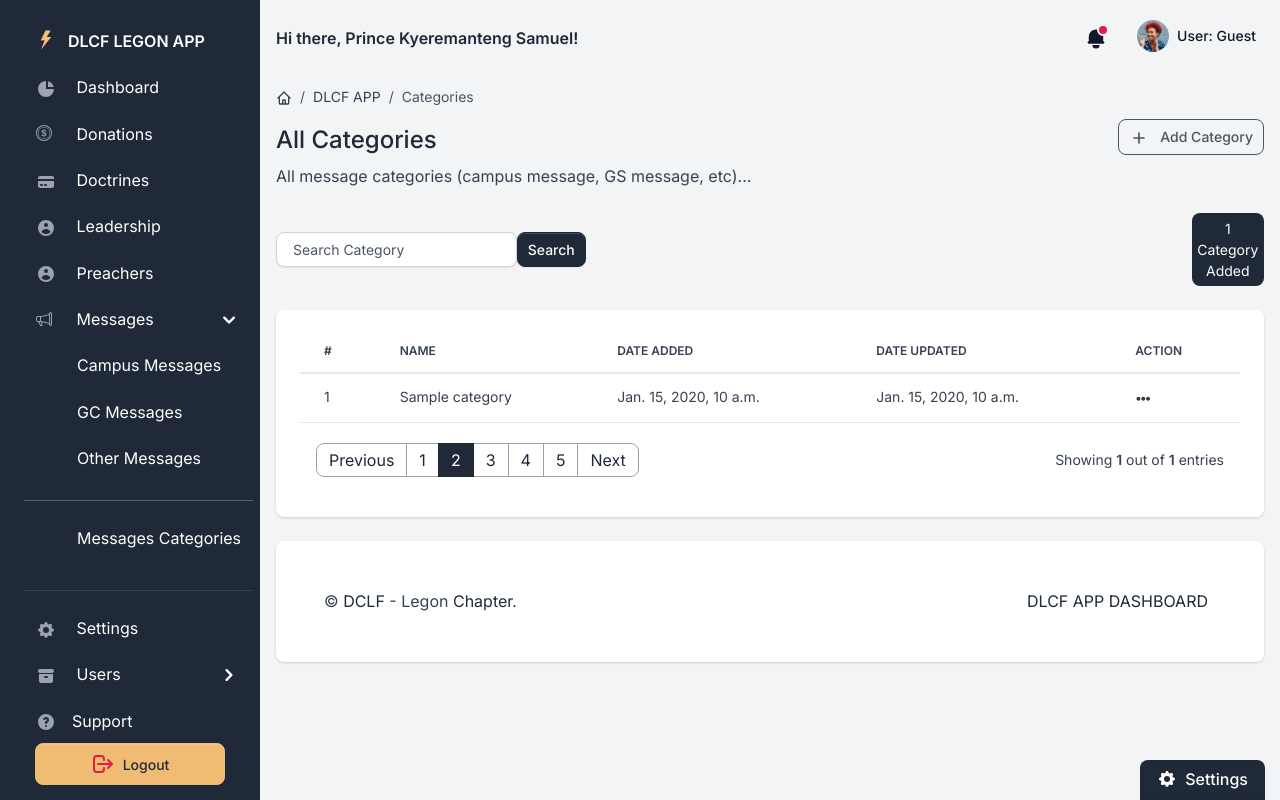
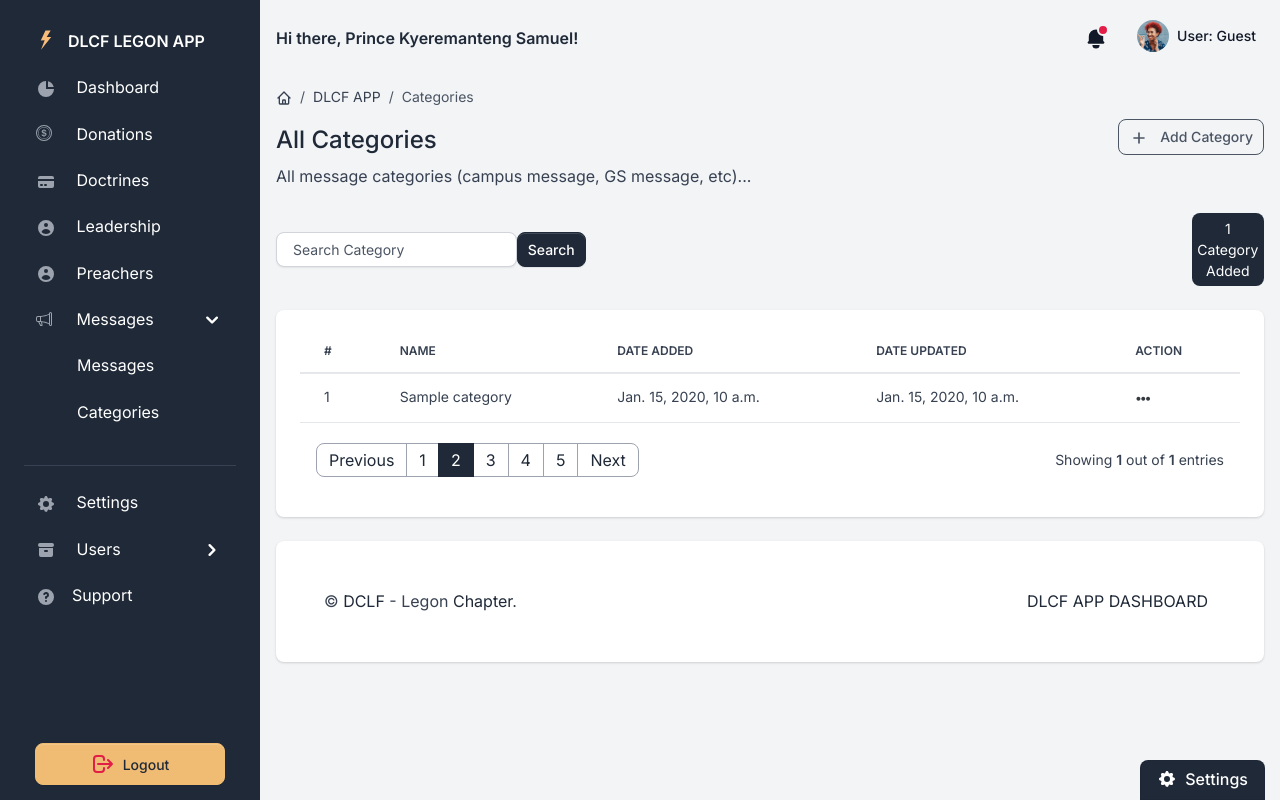
Before and after one commit to DCLF-LEGON/app_backend, a Django app: template core/dashboard/templates/dashboard/categories.html in a window 1280 px wide, after a click on "Messages". Run offline with Django 4.2, Linux system fonts and the light colour scheme; the template is opened without the code that fills it: most values are stand-ins (such as "Sample title", 1, 10 or a date in 2020); some libraries are stand-ins or nearby versions.

Commit message:
Update sidebar.html

```diff
--- a/core/dashboard/templates/includes/sidebar.html
+++ b/core/dashboard/templates/includes/sidebar.html
@@ -148,23 +148,12 @@
                   <ul class="flex-column nav">
                     <li class="nav-item {% if 'bootstrap-tables' in segment %} active {% endif %}">
                       <a class="nav-link" href="{% url 'dashboard:messages' %}">
-                        <span class="sidebar-text">Campus Messages</span>
+                        <span class="sidebar-text">Messages</span>
                       </a>
                     </li>
                     <li class="nav-item {% if 'bootstrap-tables' in segment %} active {% endif %}">
-                      <a class="nav-link" href="{% url 'dashboard:messages' %}">
-                        <span class="sidebar-text">GC Messages</span>
-                      </a>
-                    </li>
-                    <li class="nav-item {% if 'bootstrap-tables' in segment %} active {% endif %}">
-                      <a class="nav-link" href="{% url 'dashboard:messages' %}">
-                        <span class="sidebar-text">Other Messages</span>
-                      </a>
-                    </li>
-                    <hr>
-                    <li class="nav-item {% if 'bootstrap-tables' in segment %} active {% endif %}">
                       <a class="nav-link" href="{% url 'dashboard:categories' %}">
-                        <span class="sidebar-text">Messages Categories</span>
+                        <span class="sidebar-text">Categories</span>
                       </a>
                     </li>
                   </ul>
```
